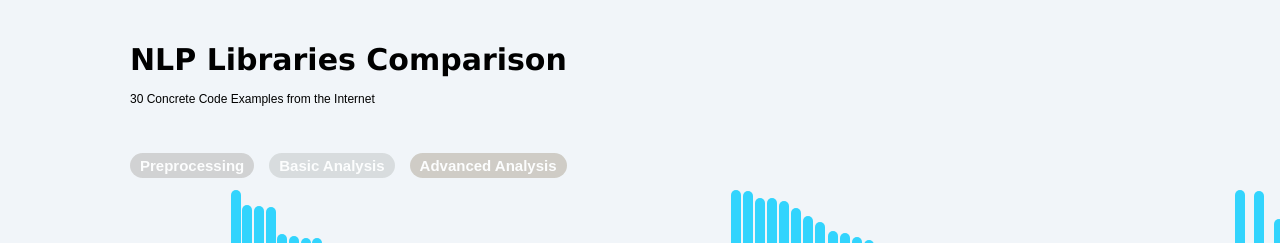
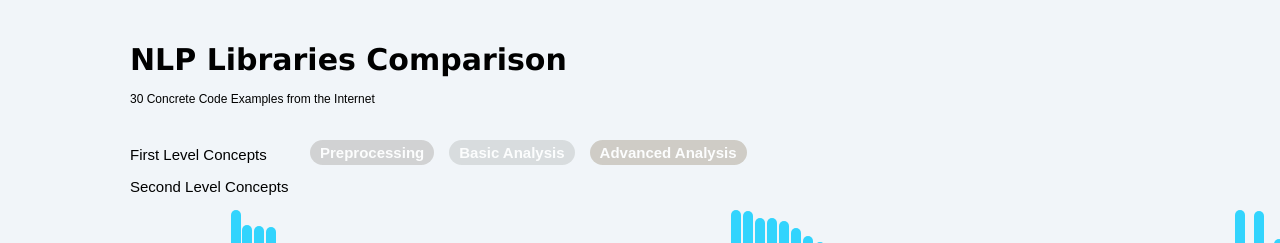
Before and after one commit to YanLitao/Libraries-Comparison, a Flask app: template template/index.html in a window 1280 px wide; the page is wider, and only the part inside the window is pictured. Shown: the top 243 px of that part. Run offline with Flask 2, Linux system fonts and the light colour scheme; the template is opened without the code that fills it, so the values that code supplies are empty.

Commit message:
show both first and second level concepts

```diff
--- a/static/css/main.css
+++ b/static/css/main.css
@@ -53,9 +53,30 @@
 }
 .w .tags {
     width: 150rem;
-    height: 5rem;
+    height: 6rem;
+    margin-bottom: 1rem;
 }
-.w .tags .tag {
+.w .tags .tagName {
+    float: left;
+    width: 18rem;
+    height: 3rem;
+    font-family: sans-serif;
+    font-size: 1.5rem;
+    font-weight: 100;
+    line-height: 3rem;
+}
+.w .tags .levelTag {
+    display: inline-block;
+    width: 132rem;
+    height: 2.5rem;
+}
+.w .tags #firTag {
+    margin-bottom: 0.5rem;
+}
+.w .tags #secTag {
+    margin-top: 0.5rem;
+}
+.w .tags .levelTag .tag {
     float: left;
     width: -moz-fit-content;
     width: fit-content;
@@ -64,7 +85,6 @@
     background-color: #02CCFE;
     box-sizing: border-box;
     padding: 0rem 1rem;
-    margin: 1.25rem 1.5rem 1.25rem 0rem;
     font-family: sans-serif;
     font-size: 1.5rem;
     font-weight: 600;
@@ -73,6 +93,12 @@
     text-align: center;
     cursor: pointer;
     opacity: 0.8;
+}
+.w .tags #firTag .tag {
+    margin: 0rem 1.5rem 0rem 0rem;
+}
+.w .tags #secTag .tag {
+    margin: 0rem 1.0rem 0rem 0rem;
 }
 .w .tags .tag:hover {
     opacity: 1.0 !important;
--- a/template/index.html
+++ b/template/index.html
@@ -16,6 +16,10 @@
                 <h2>30 Concrete Code Examples from the Internet</h2>
             </div>
             <div class="tags" id="tags">
+                <div class="tagName">First Level Concepts</div>
+                <div id="firTag" class="levelTag"></div>
+                <div class="tagName">Second Level Concepts</div>
+                <div id="secTag" class="levelTag"></div>
             </div>
             <div class="tit">
                 <div class="titles" id="firT">
```
Also changed, not shown: static/js/main.js (+17 -13 lines).
